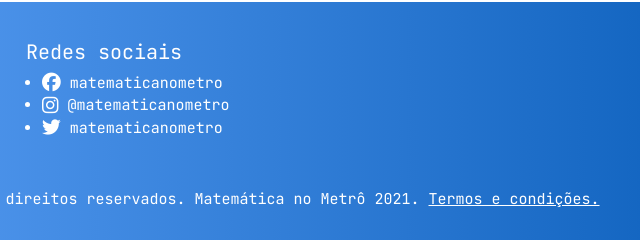
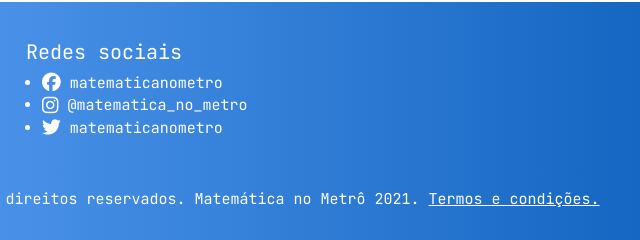
Before and after one commit to jcalladoo/projetoDefinitivo, a website: page HTML/comoChegar.html in a window 1280 px wide. Shown: the part 1605-1845 px from the top of the page, 387-1027 px from the left. Drawn offline with nearby package versions, Linux system fonts and the light colour scheme.

Commit message:
link instagram footer

```diff
--- a/HTML/comoChegar.html
+++ b/HTML/comoChegar.html
@@ -171,9 +171,9 @@
                         <div class="social-card bg-transparent">
                             <h5 class="ps-3">Redes sociais</h5>
                             <ul>
-                                <li><a href="#"><i class="fa-brands fa-facebook fa-lg"></i></a> matematicanometro</li>
-                                <li><a href="#"><i class="fa-brands fa-instagram fa-lg"></i></a> @matematicanometro</li>
-                                <li><a href="#"><i class="fa-brands fa-twitter fa-lg"></i></a> matematicanometro</li>
+                                <li><a href="#"><i class="fa-brands fa-facebook fa-lg" target="_blank"></i></a> matematicanometro</li>
+                                <li><a href="https://www.instagram.com/matematica_no_metro/" target="_blank"><i class="fa-brands fa-instagram fa-lg"></i></a> @matematica_no_metro</li>
+                                <li><a href="#"><i class="fa-brands fa-twitter fa-lg" target="_blank"></i></a> matematicanometro</li>
                             </ul>
                         </div>
                     </div>
```
Also changed, not shown: HTML/forum.html (+1 -1 lines), HTML/index.html (+1 -1 lines), HTML/quemSomos.html (+1 -1 lines).
